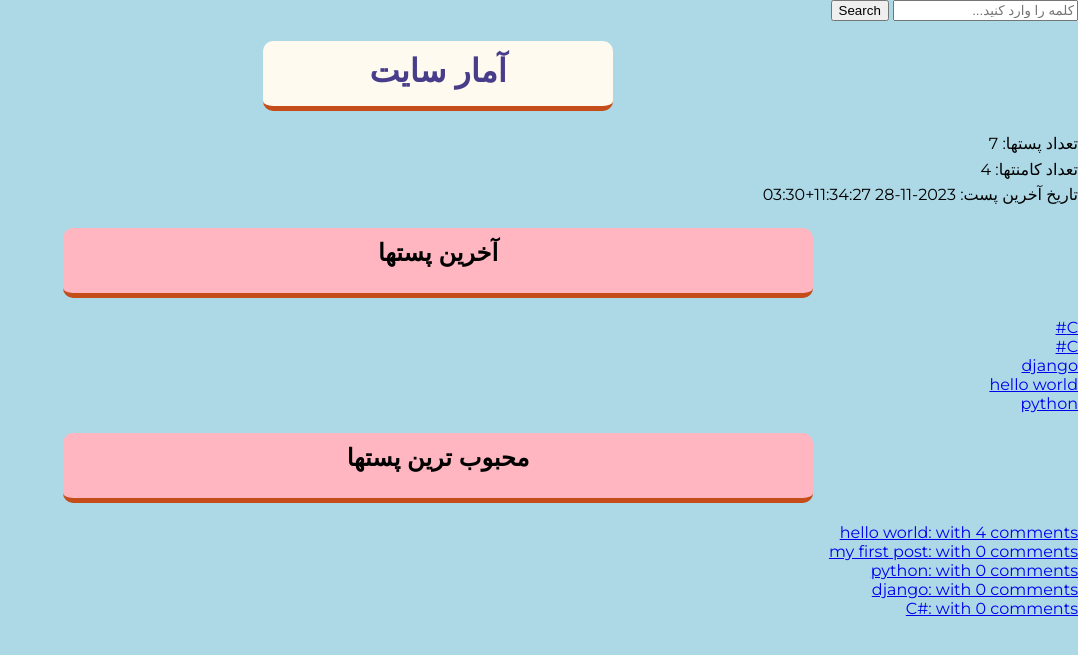
After one commit to Rocker066/sabzlearn-django, a Django app: template sabzweb/blog/templates/blog/index.html in a window 1280 px wide. The commit adds this page. Shown: the top 655 px of the page, without its empty margins (202-1280 px from the left). Run offline with Django 5.2, Linux system fonts and the light colour scheme; the template is opened without the code that fills it, so the values that code supplies are empty; data comes from the database, SQL or seed files in the repository; both versions use the stored data as it was after the commit.

Commit message:
added Postgres SQL and search form

```diff
--- a/sabzweb/blog/models.py
+++ b/sabzweb/blog/models.py
@@ -28,15 +28,17 @@ class Post(models.Model):
     description = models.TextField()
     slug = models.SlugField(max_length=250)
     # Date Fields (used jmodels from jalali library to convert the date and time to persian)
-    publish = jmodels.jDateTimeField(default=timezone.now)
-    created = jmodels.jDateTimeField(auto_now_add=True)
-    updated = jmodels.jDateTimeField(auto_now=True)
+    publish = models.DateTimeField(default=timezone.now)
+    created = models.DateTimeField(auto_now_add=True)
+    updated = models.DateTimeField(auto_now=True)
     # Choices Field
     status = models.CharField(max_length=2, choices=Status.choices, default=Status.DRAFT)
 
+    reading_time = models.PositiveIntegerField(verbose_name='زمان مطالعه')
+
     # instantiate the custom manager for published posts (using jmanager to use jalali date library)
     # objects - models.Manager()
-    objects = jmodels.jManager()
+    objects = models.Manager()
     published = PublishedManager()
 
     # Sorting based on publish field using Meta class and its indexing
@@ -79,8 +81,8 @@ class Comments(models.Model):
     post = models.ForeignKey(Post, on_delete=models.CASCADE, related_name='comments', verbose_name='پست')
     name = models.CharField(max_length=250, verbose_name='نام')
     body = models.TextField(verbose_name='متن کامنت')
-    created = jmodels.jDateTimeField(auto_now_add=True)
-    updated = jmodels.jDateTimeField(auto_now=True)
+    created = models.DateTimeField(auto_now_add=True)
+    updated = models.DateTimeField(auto_now=True)
     active = models.BooleanField(default=False)
 
     class Meta:
--- a/sabzweb/blog/templates/blog/detail.html
+++ b/sabzweb/blog/templates/blog/detail.html
@@ -1,11 +1,14 @@
 {% extends 'parent/base.html' %}
+
 {% load jformat %} {#  for persian date and time format #}
+{% load blog_tags %}
+
 {% block title %}Post Detail:{% endblock %}
 {% block content %}
 
     <h1>Post Detail:</h1>
     <h2>{{ post.title }} by {{ post.author | capfirst }}</h2>
-    <h2>{{ post.description | linebreaks }}</h2>
+    <h2>{{ post.description | markdown }}</h2>
     <hr>
     {#<p>{{ post.publish | date:'Y/m (H:i)'}}</p>#}        {# for english time #}
     <p class="paragraph">{{ post.publish | jformat:'%y/%m/%d - %H:%M' }}</p> {# for persian time and date #}
--- /dev/null
+++ b/sabzweb/blog/templates/blog/index.html
@@ -0,0 +1,20 @@
+{% extends 'parent/base.html' %}
+{% load blog_tags %}
+{% block title %}Index{% endblock %}
+
+{% block content %}
+    <h1>آمار سایت</h1>
+    <p> تعداد پستها: {% total_posts %}</p>
+    <p> تعداد کامنتها: {% total_comments %}</p>
+    <p> تاریخ آخرین پست: {% last_post_date %}</p>
+
+    {% latest_posts 5 %}
+
+    {% most_popular_posts as pop_posts %}
+    <h2>محبوب ترین پستها</h2>
+    {% for post in pop_posts %}
+        <a href="{{ post.get_absolute_url }}">{{ post.title }}: with {{ post.comments_count }} comments</a>
+        <br>
+    {% endfor %}
+
+{% endblock %}
--- a/sabzweb/blog/templates/partials/header.html
+++ b/sabzweb/blog/templates/partials/header.html
@@ -0,0 +1,6 @@
+<form method="get" action="{% url 'blog:post_search' %}">
+    {% csrf_token %}
+    <input type="text" name="query" required placeholder="کلمه را وارد کنید...">
+    <input type="submit" value="Search">
+
+</form>
--- /dev/null
+++ b/sabzweb/blog/templates/partials/latest_posts.html
@@ -0,0 +1,7 @@
+<div>
+    <h2>آخرین پستها</h2>
+    {% for post in l_posts %}
+        <a href="{{ post.get_absolute_url }}">{{ post.title }}</a>
+        <br>
+    {% endfor %}
+</div>
--- /dev/null
+++ b/sabzweb/blog/templatetags/blog_tags.py
@@ -0,0 +1,42 @@
+from django import template
+from ..models import Post, Comments
+from django.db.models import Count
+from markdown import markdown
+from django.utils.safestring import mark_safe
+
+
+register = template.Library()
+
+
+@register.simple_tag()
+def total_posts():
+    return Post.published.count()
+
+
+@register.simple_tag()
+def total_comments():
+    return Comments.objects.filter(active=True).count()
+
+
+@register.simple_tag()
+def last_post_date():
+    return Post.published.last().publish
+
+
+@register.simple_tag()
+def most_popular_posts(count=5):
+    return Post.published.annotate(comments_count=Count('comments')).order_by('-comments_count')[:count]
+
+
+@register.inclusion_tag('partials/latest_posts.html')
+def latest_posts(count=4):
+    l_posts = Post.published.order_by('-publish')[:count]
+    context = {
+        'l_posts': l_posts
+    }
+    return context
+
+# Add support for markdown as a template filter
+@register.filter(name='markdown')
+def to_markdown(text):
+    return mark_safe(markdown(text))
--- a/sabzweb/blog/urls.py
+++ b/sabzweb/blog/urls.py
@@ -11,4 +11,5 @@ urlpatterns = [
     path('posts/<int:pk>', views.post_detail, name='post_detail'),
     path('posts/<int:pk>/comment', views.post_comment, name='post_comment'),
     path('ticket/', views.ticket, name='ticket'),
+    path('search/', views.post_search, name='post_search'),
 ]
```
Also changed, not shown: sabzweb/blog/forms.py (+16 -0 lines), sabzweb/blog/templates/blog/search.html (added, +11 -0 lines), sabzweb/blog/views.py (+21 -1 lines), sabzweb/sabzweb/settings.py (+12 -2 lines), sabzweb/blog/templatetags/__init__.py (added), sabzweb/db.sqlite3.
